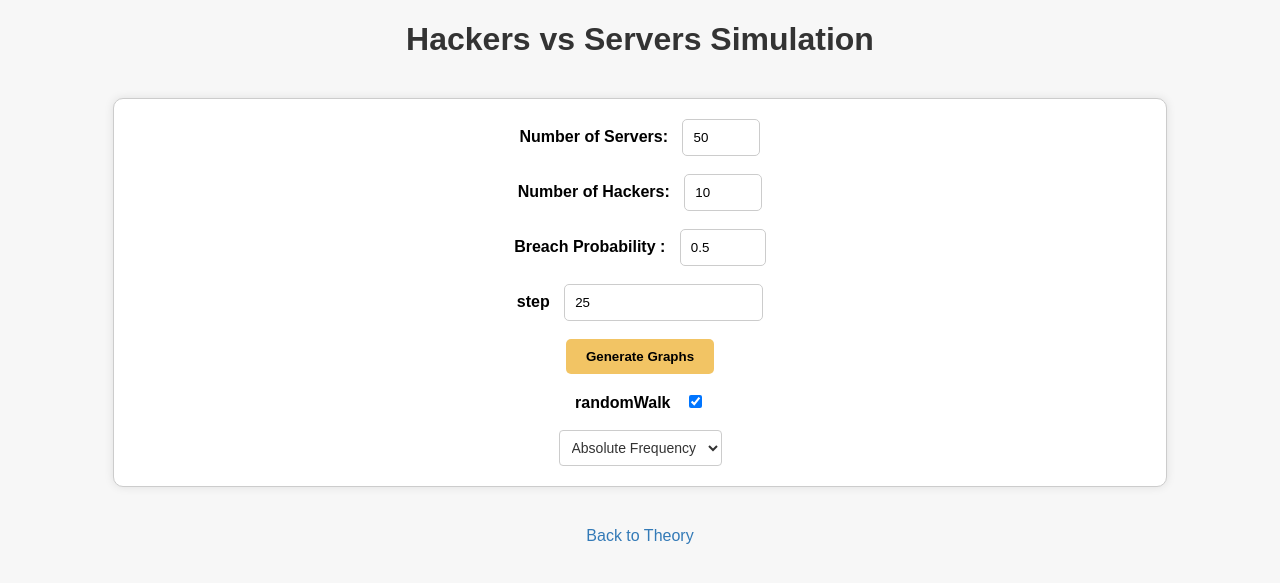
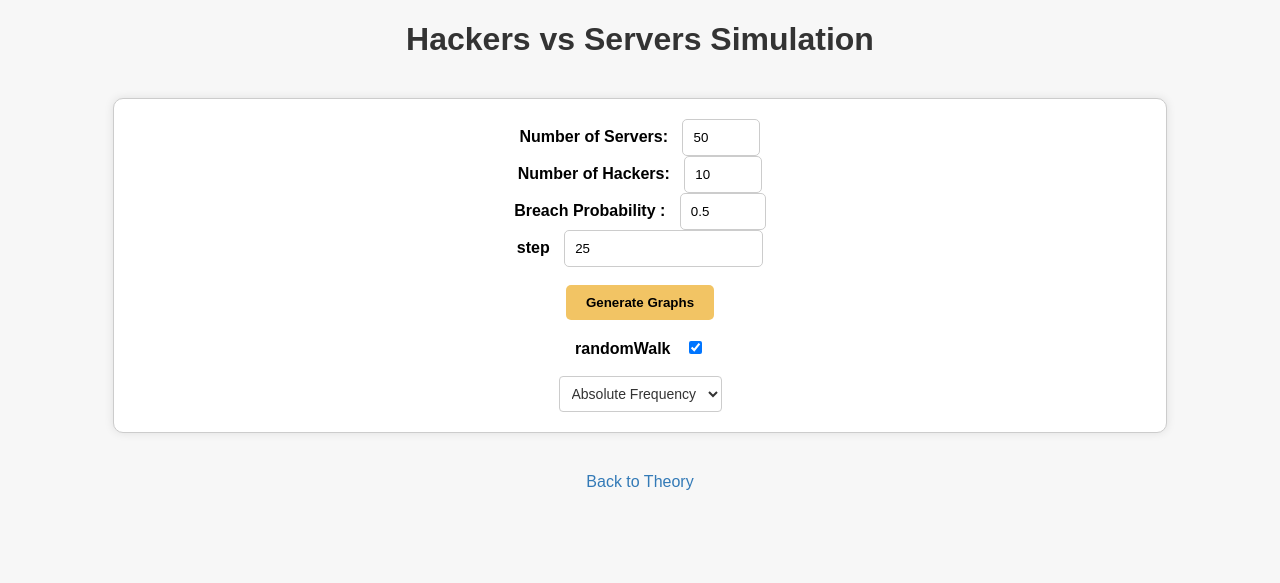
Before and after one commit to Raffo24/raffo24.github.io, a Jekyll site: the page built from _posts/statistics/2022-08-26-hw2_code.md, in a window 1280 px wide. Shown: the top 583 px of the page. Built offline with Jekyll 4.4.1, drawn with Linux system fonts in a browser that asks for light colours.

Commit message:
Update hw2_code.html

```diff
--- a/_layouts/hw2_code.html
+++ b/_layouts/hw2_code.html
@@ -121,11 +121,11 @@
     <div class="container">
         <form id="simulationForm" onsubmit="return false;">
             <label for="n">Number of Servers:</label>
-            <input type="number" id="n" value="50" min="2" max="500" required><br><br>
+            <input type="number" id="n" value="50" min="2" max="500" required><br>
             <label for="m">Number of Hackers:</label>
-            <input type="number" id="m" value="10" min="1" max="500" required><br><br>
+            <input type="number" id="m" value="10" min="1" max="500" required><br>
             <label for="p">Breach Probability :</label>
-            <input type="number" id="p" value="0.5" step="0.01" min="0" max="1" required><br><br>
+            <input type="number" id="p" value="0.5" step="0.01" min="0" max="1" required><br>
             <label for="step">step</label>
             <input type="number" id="step" value="25" min="0" step="1"> <br><br>
             <button id="button" onclick="generateGraphs()">Generate Graphs</button><br><br>
```
